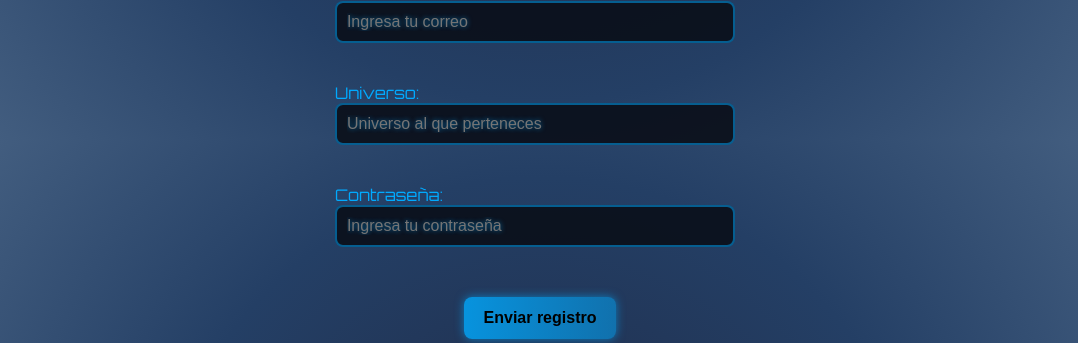
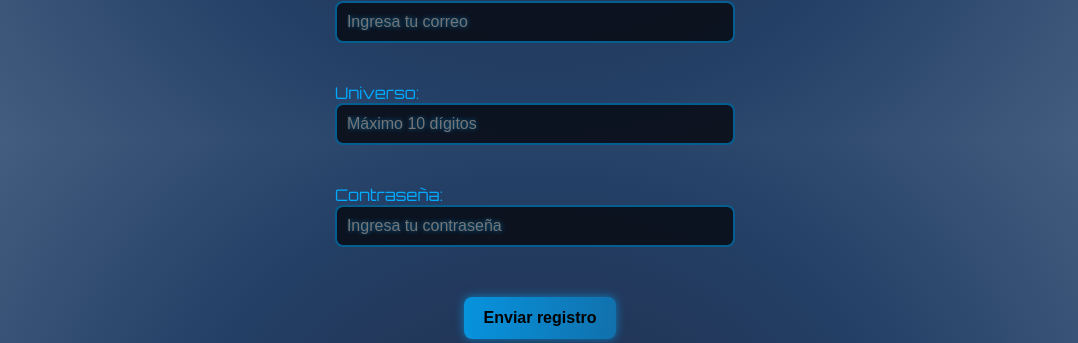
Before and after one commit to YolandaBarrera/ProyectoWeb1, a PHP site: page /Registro.php in a window 1280 px wide. Shown: the part 700-1043 px from the top of the page, without its empty margins (100-1178 px from the left). Run offline with PHP 8.4, Linux system fonts and the light colour scheme; a user stored in the database is signed in.

Commit message:
Update Registro.php

```diff
--- a/Proyecto/Registro.php
+++ b/Proyecto/Registro.php
@@ -1,6 +1,6 @@
 <?php
 session_start();
-$no_cuenta = $_SESSION['usermane']; //1234567890
+$no_cuenta = $_SESSION['usermane']; //1234567890, pass: 12345
 
 if (!isset($no_cuenta)) {
     header("location: ./index.php");
@@ -51,7 +51,7 @@ if (!isset($no_cuenta)) {
                 <input type="mail" name="correo" required maxlength="100" placeholder="Ingresa tu correo">
                 <br><br>
                 <label for="universo">Universo:</label>
-                <input type="text" name="universo" required maxlength="100" placeholder="Universo al que perteneces">
+                <input type="text" name="universo" required maxlength="10" placeholder="Máximo 10 dígitos">
                 <br><br>
                 <label for="password">Contraseña:</label>
                 <input type="password" name="password" required maxlength="8" placeholder="Ingresa tu contraseña">
```
